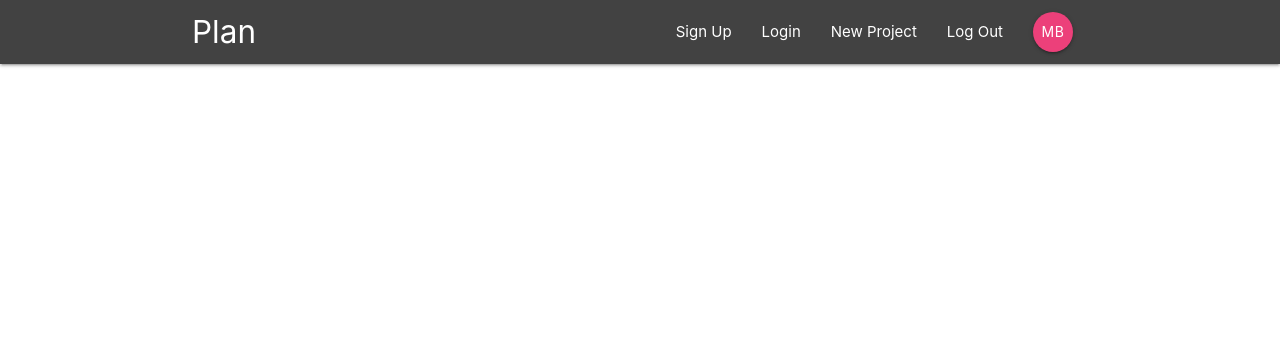
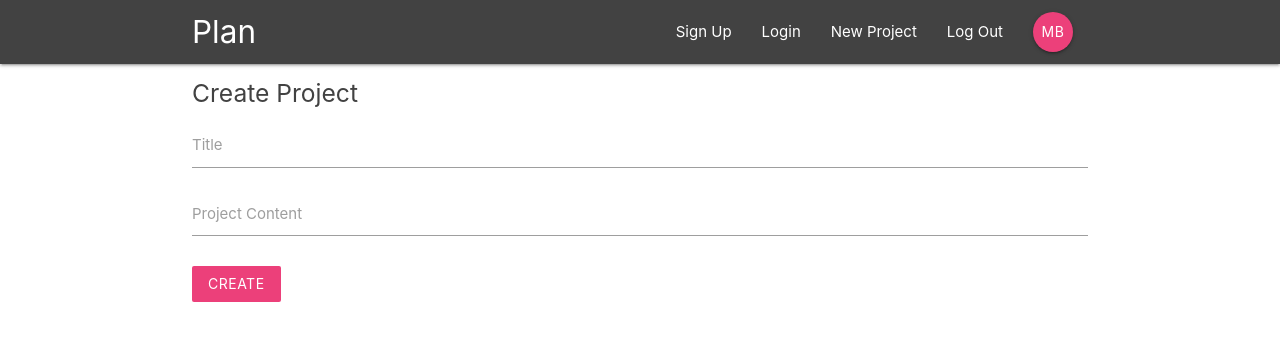
Before and after one commit to mbrown98/hatch, a React (Create React App) app: page /create in a window 1280 px wide. Shown: the top 340 px of the page. Built offline with nearby package versions, Linux system fonts and the light colour scheme.

Commit message:
added create project page

```diff
--- a/src/App.js
+++ b/src/App.js
@@ -4,6 +4,7 @@
 import ProjectDetails from "./components/projects/ProjectDetails";
 import SignIn from "./components/auth/SignIn.js";
 import SignUp from "./components/auth/SignUp.js";
+import CreateProject from "./components/projects/CreateProject";
 
 function App() {
   return (
@@ -16,6 +17,7 @@
           <Route path="/project/:id" component={ProjectDetails} />
           <Route path="/signin" component={SignIn} />
           <Route path="/signup" component={SignUp} />
+          <Route path="/create" component={CreateProject} />
         </Switch>
       </div>
     </BrowserRouter>
--- a/src/components/auth/SignIn.js
+++ b/src/components/auth/SignIn.js
@@ -1,32 +1,35 @@
 import React, { useState } from "react";
 
-const SignIn = () => {
-  const [email, setEmail] = useState("");
-  const [password, setPassword] = useState("");
-  const handleChange = (e) => {
-    if (e.target.id === "email") {
-      setEmail(e.target.value);
-    } else {
-      setPassword(e.target.value);
-    }
+class SignIn extends React.Component {
+  state = {
+    email: "",
+    password: "",
   };
 
-  const handleSubmit = (e) => {
+  handleChange = (e) => {
+    this.setState({
+      [e.target.id]: e.target.value,
+    });
+  };
+
+  handleSubmit = (e) => {
     e.preventDefault();
-    console.log(password);
+    console.log(this.state);
   };
+
+  render() {
     return (
       <div className="container ">
-      <form onSubmit={handleSubmit} className="white">
+        <form onSubmit={this.handleSubmit} className="white">
           <h5 className="grey-text text-darken-3">Sign In</h5>
           <div className="input-field">
             <label htmlFor="email">Email</label>
-          <input type="email" id="email" onChange={handleChange} />
+            <input type="email" id="email" onChange={this.handleChange} />
           </div>
 
           <div className="input-field">
             <label htmlFor="password">Password</label>
-          <input type="password" id="password" onChange={handleChange} />
+            <input type="password" id="password" onChange={this.handleChange} />
           </div>
 
           <div className="input-field">
@@ -35,6 +38,7 @@
         </form>
       </div>
     );
-};
+  }
+}
 
 export default SignIn;
--- a/src/components/auth/SignUp.js
+++ b/src/components/auth/SignUp.js
@@ -1,56 +1,55 @@
-import React, { useState } from "react";
+import React from "react";
 
-const SignUp = () => {
-  const [email, setEmail] = useState("");
-  const [password, setPassword] = useState("");
-  const [firstName, setFirstName] = useState("");
-  const [lastName, setLastName] = useState("");
-  const handleChange = (e) => {
-    if (e.target.id === "email") {
-      setEmail(e.target.value);
-    } else if (e.target.id === "password") {
-      setPassword(e.target.value);
-    } else if (e.target.id === "firstName") {
-      setFirstName(e.target.value);
-    } else {
-      setLastName(e.target.value);
-    }
+class SignUp extends React.Component {
+  state = {
+    email: "",
+    password: "",
+    firstName: "",
+    lastName: "",
+  };
+  handleChange = (e) => {
+    this.setState({
+      [e.target.id]: e.target.value,
+    });
   };
 
-  const handleSubmit = (e) => {
+  handleSubmit = (e) => {
     e.preventDefault();
-    console.log(password);
+    console.log(this.state);
   };
+
+  render() {
     return (
       <div className="container ">
-      <form onSubmit={handleSubmit} className="white">
+        <form onSubmit={this.handleSubmit} className="white">
           <h5 className="grey-text text-darken-3">Sign Up</h5>
           <div className="input-field">
             <label htmlFor="email">Email</label>
-          <input type="email" id="email" onChange={handleChange} />
+            <input type="email" id="email" onChange={this.handleChange} />
           </div>
 
           <div className="input-field">
             <label htmlFor="firstName">First Name</label>
-          <input type="text" id="firstName" onChange={handleChange} />
+            <input type="text" id="firstName" onChange={this.handleChange} />
           </div>
 
           <div className="input-field">
             <label htmlFor="lastName">Last Name</label>
-          <input type="text" id="lastName" onChange={handleChange} />
+            <input type="text" id="lastName" onChange={this.handleChange} />
           </div>
 
           <div className="input-field">
             <label htmlFor="lastName">Last Name</label>
-          <input type="text" id="lastName" onChange={handleChange} />
+            <input type="text" id="lastName" onChange={this.handleChange} />
           </div>
 
           <div className="input-field">
-          <button className="btn pink lighten-1 z-depth-0">Login</button>
+            <button className="btn pink lighten-1 z-depth-0">Sign Up</button>
           </div>
         </form>
       </div>
     );
-};
+  }
+}
 
 export default SignUp;
--- a/src/components/projects/CreateProject.js
+++ b/src/components/projects/CreateProject.js
@@ -0,0 +1,46 @@
+import React from "react";
+
+class CreateProject extends React.Component {
+  state = {
+    title: "",
+    content: "",
+  };
+  handleChange = (e) => {
+    this.setState({
+      [e.target.id]: e.target.value,
+    });
+  };
+
+  handleSubmit = (e) => {
+    e.preventDefault();
+    console.log(this.state);
+  };
+  render() {
+    return (
+      <div className="container ">
+        <form onSubmit={this.handleSubmit} className="white">
+          <h5 className="grey-text text-darken-3">Create Project</h5>
+          <div className="input-field">
+            <label htmlFor="title">Title</label>
+            <input type="text" id="title" onChange={this.handleChange} />
+          </div>
+
+          <div className="input-field">
+            <label htmlFor="content">Project Content</label>
+            <textarea
+              id="content"
+              className="materialize-textarea"
+              onChange={this.handleChange}
+            ></textarea>
+          </div>
+
+          <div className="input-field">
+            <button className="btn pink lighten-1 z-depth-0">Create</button>
+          </div>
+        </form>
+      </div>
+    );
+  }
+}
+
+export default CreateProject;
```
Also changed, not shown: 1 other file (tests, documents, lock files or other folders). Lines whose indentation alone changed are shown as unchanged.
